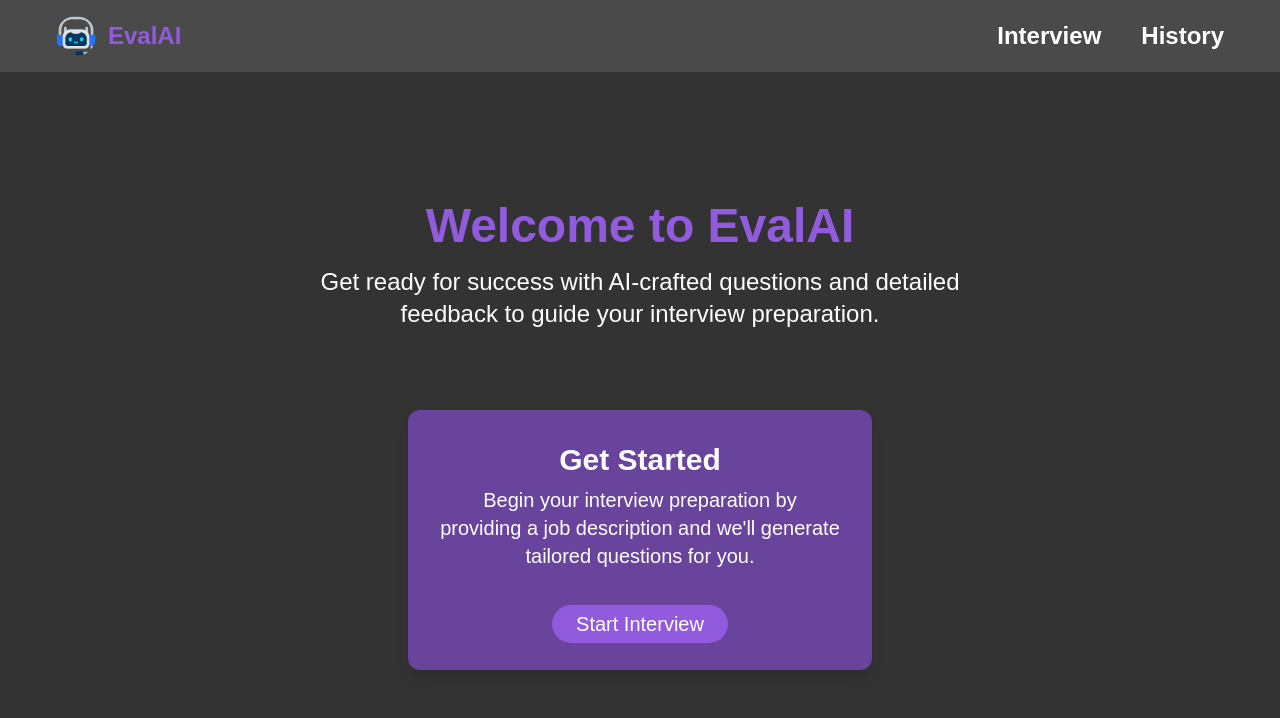
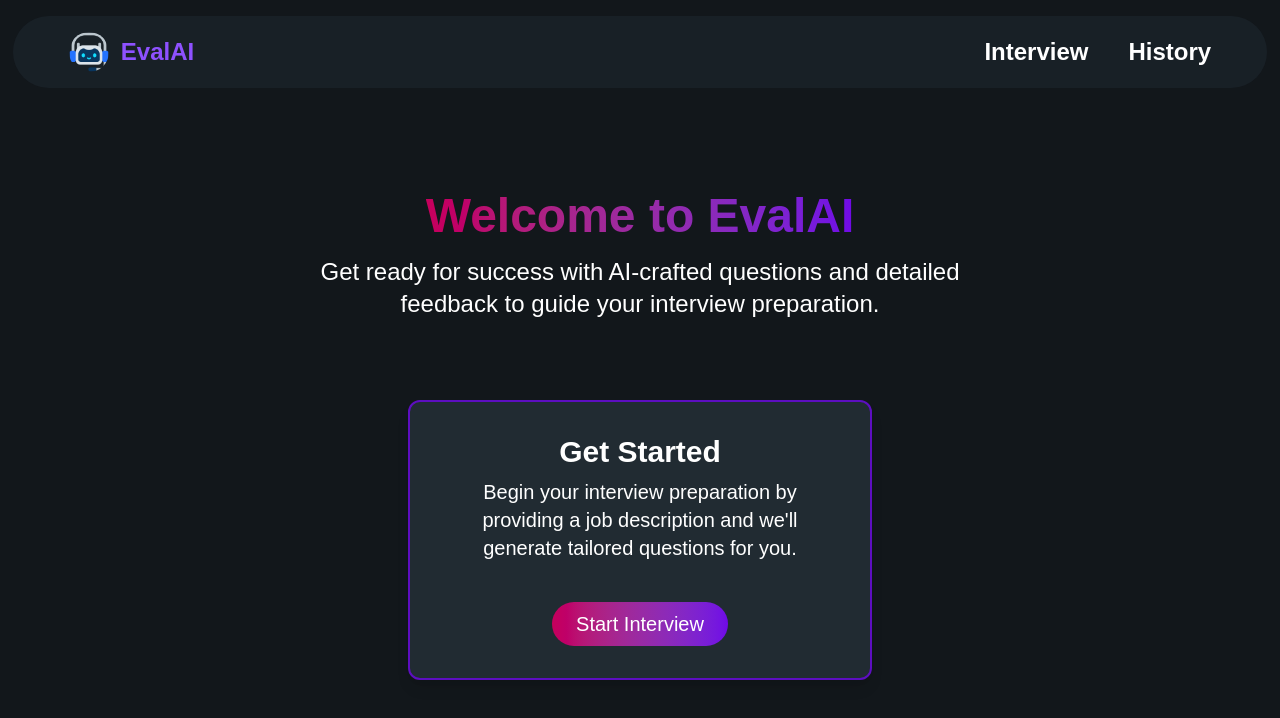
Before and after one commit to carsonmdd/evalai, a Next.js app: page / in a window 1280 px wide. Shown: the top 718 px of the page. Built offline with nearby package versions, Linux system fonts and the light colour scheme; no server answers.

Commit message:
styling rework

```diff
--- a/src/app/globals.css
+++ b/src/app/globals.css
@@ -1,7 +1,7 @@
 @import 'tailwindcss';
 
 :root {
-	--background: #333333;
+	--background: #12171b;
 	--foreground: #ffffff;
 	--accent: #925bde;
 	--light-purple: #a769ff;
--- a/src/app/history/page.tsx
+++ b/src/app/history/page.tsx
@@ -71,7 +71,7 @@ const History = () => {
 				{interviews.length > 0 ? (
 					<table className='min-w-[50rem] self-start'>
 						<thead>
-							<tr className='bg-light-gray'>
+							<tr className='bg-gray-700'>
 								<th className='p-2 border'>Job Description</th>
 								<th className='p-2 border'>Date and Time</th>
 								<th className='p-2 border'>Score</th>
@@ -99,7 +99,7 @@ const History = () => {
 										<div className='flex flex-col items-center justify-center gap-2'>
 											<Link
 												href={`/report/${interview.id}`}
-												className='px-3 py-1 border-2 border-[var(--color-accent)] rounded hover:bg-[var(--color-light-gray)] transition-colors duration-200'
+												className='px-3 py-1 border-2 border-violet-700 rounded hover:bg-[#253038] transition-colors duration-200'
 											>
 												View Report
 											</Link>
@@ -107,7 +107,7 @@ const History = () => {
 												onClick={() =>
 													onDelete(interview.id)
 												}
-												className='px-3 py-1 border-2 border-red-500 rounded cursor-pointer hover:bg-[var(--color-light-gray)] transition-colors duration-200'
+												className='px-3 py-1 border-2 border-red-500 rounded cursor-pointer hover:bg-[#253038] transition-colors duration-200'
 											>
 												Delete
 											</button>
--- a/src/app/page.tsx
+++ b/src/app/page.tsx
@@ -4,7 +4,7 @@ const Home = () => {
 	return (
 		<div className='bg-[var(--color-background)] text-[var(--color-foreground)] grow flex flex-col items-center justify-center p-6'>
 			<div className='text-center mb-[5rem]'>
-				<h1 className='text-5xl font-bold mb-4 text-[var(--color-accent)]'>
+				<h1 className='text-5xl font-bold mb-4 bg-gradient-to-r from-pink-700 to-violet-700 inline-block text-transparent bg-clip-text'>
 					Welcome to EvalAI
 				</h1>
 				<p className='text-2xl max-w-2xl mx-auto'>
@@ -12,7 +12,7 @@ const Home = () => {
 					feedback to guide your interview preparation.
 				</p>
 			</div>
-			<div className='bg-[var(--color-dark-purple)] text-[var(--color-foreground)] p-8 rounded-xl shadow-lg max-w-[29rem] text-center'>
+			<div className='bg-[#212b32] text-[var(--color-foreground)] border-2 border-violet-800 p-8 rounded-xl shadow-lg max-w-[29rem] text-center'>
 				<h2 className='text-3xl font-semibold mb-2'>Get Started</h2>
 				<p className='mb-10 text-xl'>
 					{
@@ -20,7 +20,7 @@ const Home = () => {
 					}
 				</p>
 				<Link
-					className='cursor-pointer bg-[var(--color-accent)] hover:bg-[var(--color-light-purple)] transition-colors duration-200 text-[var(--color-foreground)] py-2 px-6 rounded-full text-xl'
+					className='cursor-pointer bg-gradient-to-r from-pink-700 to-violet-700 hover:scale-105 inline-block duration-200 transition-transform text-[var(--color-foreground)] py-2 px-6 rounded-full text-xl'
 					href='/interview'
 				>
 					Start Interview
--- a/src/app/report/[interviewId]/page.tsx
+++ b/src/app/report/[interviewId]/page.tsx
@@ -35,13 +35,13 @@ const Reports = async (props: Props) => {
 						{`Interview Report for ${formattedTime}`}
 					</h1>
 					<p>
-						<span className='text-[var(--color-accent)] font-bold'>
+						<span className='text-violet-500 font-bold'>
 							Overall Score:{' '}
 						</span>
 						{`${interview.overallScore}/10`}
 					</p>
 					<div>
-						<span className='text-[var(--color-accent)] font-bold'>
+						<span className='text-violet-500 font-bold'>
 							Job Description:{' '}
 						</span>
 						<div className='max-w-[50rem] max-h-[10lh] overflow-y-auto'>
--- a/src/components/Message.tsx
+++ b/src/components/Message.tsx
@@ -24,9 +24,7 @@ const Message = ({ sender, text, image }: Props) => {
 			/>
 			<div
 				className={`max-w-[40rem] rounded-xl p-3 ${
-					sender === 'ai'
-						? 'bg-indigo-800'
-						: 'bg-[var(--dark-purple)]'
+					sender === 'ai' ? 'bg-indigo-700' : 'bg-violet-700'
 				}`}
 			>
 				{sender === 'ai' ? (
--- a/src/components/Navbar.tsx
+++ b/src/components/Navbar.tsx
@@ -10,8 +10,12 @@ const Navbar = () => {
 	const pathname = usePathname();
 
 	return (
-		<nav className='fixed z-10 w-full flex justify-between items-center px-14 py-4 text-2xl font-bold bg-[var(--color-light-gray)]'>
-			<div className='flex items-center justify-center gap-3'>
+		<nav className='fixed z-10 w-[98%] self-center mt-4 flex justify-between items-center px-14 py-4 text-2xl font-bold bg-[#1a2228]/90 rounded-full'>
+			<div
+				className={`flex items-center justify-center gap-3 cursor-pointer hover:text-violet-400 transition-colors duration-200 ${
+					pathname === '/' ? 'text-violet-500' : ''
+				}`}
+			>
 				<Image
 					src='/ai-avatar.png'
 					width={40}
@@ -19,33 +23,22 @@ const Navbar = () => {
 					alt='AI avatar'
 					className='rounded-full'
 				/>
-				<Link
-					href='/'
-					className={`hover:text-[var(--color-light-purple)] transition-colors duration-200 ${
-						pathname === '/' ? 'text-[var(--color-accent)]' : ''
-					}`}
-				>
-					EvalAI
-				</Link>
+				<Link href='/'>EvalAI</Link>
 			</div>
 
 			<div className='space-x-10 flex items-center justify-center'>
 				<Link
 					href='/interview'
-					className={`hover:text-[var(--color-light-purple)] transition-colors duration-200 ${
-						pathname === '/interview'
-							? 'text-[var(--color-accent)]'
-							: ''
+					className={`hover:text-violet-400 transition-colors duration-200 ${
+						pathname === '/interview' ? 'text-violet-500' : ''
 					}`}
 				>
 					Interview
 				</Link>
 				<Link
 					href='/history'
-					className={`hover:text-[var(--color-light-purple)] transition-colors duration-200 ${
-						pathname === '/history'
-							? 'text-[var(--color-accent)]'
-							: ''
+					className={`hover:text-violet-400 transition-colors duration-200 ${
+						pathname === '/history' ? 'text-violet-500' : ''
 					}`}
 				>
 					History
--- a/src/components/QrCard.tsx
+++ b/src/components/QrCard.tsx
@@ -19,17 +19,15 @@ const QrCard = ({
 }: Props) => {
 	return (
 		<div
-			className={`hover:scale-101 transition-transform duration-200 border-2 border-[var(--color-light-purple)] rounded-xl p-6 w-[50rem] flex flex-col text-lg ${classes}`}
+			className={`hover:scale-101 transition-transform duration-200 border-2 border-pink-900 rounded-xl p-6 w-[50rem] flex flex-col text-lg bg-[#1c242b] ${classes}`}
 		>
 			<div className='space-y-2'>
 				<p>
-					<span className='text-[var(--color-accent)] font-bold'>
-						Question{' '}
-					</span>
+					<span className='text-violet-500 font-bold'>Question </span>
 					{question}
 				</p>
 				<div>
-					<span className='text-[var(--color-accent)] font-bold'>
+					<span className='text-violet-500 font-bold'>
 						Response:{' '}
 					</span>
 					<div className='max-h-[20rem] overflow-y-auto'>
@@ -40,19 +38,17 @@ const QrCard = ({
 			<hr className='my-6 w-11/12 self-center' />
 			<div className='space-y-2'>
 				<p>
-					<span className='text-[var(--color-accent)] font-bold'>
-						Score:{' '}
-					</span>
+					<span className='text-violet-500 font-bold'>Score: </span>
 					{`${score}/10`}
 				</p>
 				<p>
-					<span className='text-[var(--color-accent)] font-bold'>
+					<span className='text-violet-500 font-bold'>
 						Strengths:{' '}
 					</span>
 					{strengths}
 				</p>
 				<p>
-					<span className='text-[var(--color-accent)] font-bold'>
+					<span className='text-violet-500 font-bold'>
 						Areas for improvement:{' '}
 					</span>
 					{improv}
--- a/src/components/ResponseBar.tsx
+++ b/src/components/ResponseBar.tsx
@@ -24,7 +24,7 @@ const ResponseBar = ({ onSubmitResponse }: Props) => {
 	};
 
 	return (
-		<div className='absolute bottom-6 h-auto gap-3 rounded-lg py-3 px-5 bg-[var(--color-light-gray)] flex items-end justify-between w-[48rem]'>
+		<div className='absolute bottom-6 h-auto gap-3 rounded-lg py-3 px-5 bg-[#1d262d] flex items-end justify-between w-[48rem]'>
 			<textarea
 				className='focus:outline-none min-h-[1lh] max-h-[10lh] w-full field-sizing-content resize-none'
 				placeholder='Type a response here'
@@ -35,7 +35,7 @@ const ResponseBar = ({ onSubmitResponse }: Props) => {
 			></textarea>
 			<button
 				onClick={() => handleSendResponse()}
-				className='hover:bg-[#606060] transition-colors duration-200 cursor-pointer border-2 border-[var(--color-accent)] w-8 h-8 rounded-xl'
+				className='hover:bg-[#293640] transition-colors duration-200 cursor-pointer border-2 border-violet-500 w-8 h-8 rounded-xl'
 			>
 				<FontAwesomeIcon icon={faArrowUp} size='lg' />
 			</button>
```
Also changed, not shown: src/app/interview/page.tsx (+5 -5 lines).
